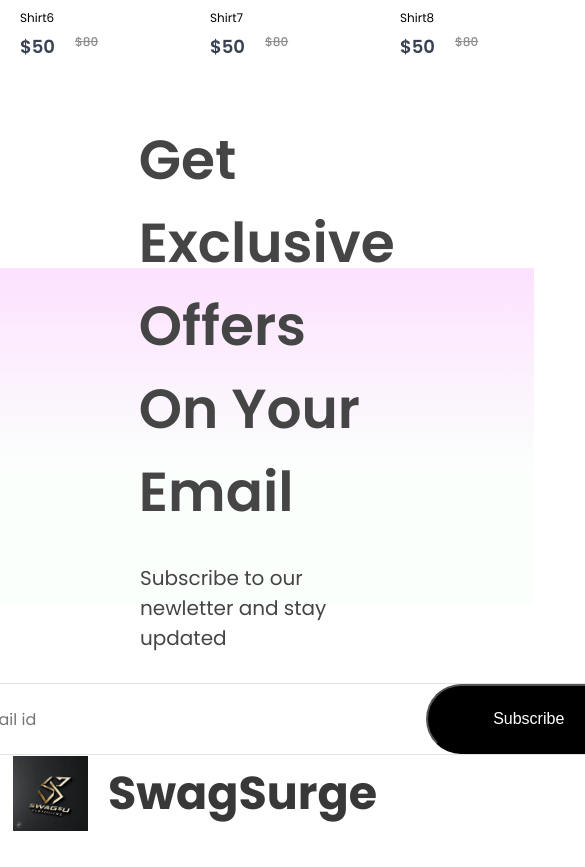
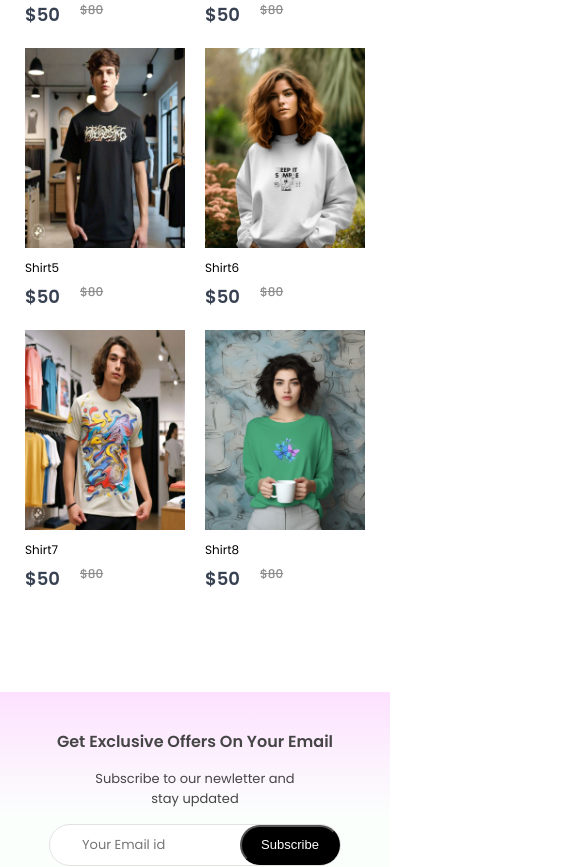
Before and after one commit to Fattahali37/SwagSurge, a React (Create React App) app in the folder frontend/: page / in a window 390 px wide. Shown: the part 2612-3479 px from the top of the page, 585 px wide, since content can reach past the window. Built offline with nearby package versions, Linux system fonts and the light colour scheme.

Commit message:
home page responsive

```diff
--- a/frontend/src/Components/Footer/Footer.css
+++ b/frontend/src/Components/Footer/Footer.css
@@ -54,3 +54,29 @@
 height:3px;
 background: #c7c7c7;;
 }
+
+@media(max-width:800px){
+    .footer{
+        gap:20px;
+    }
+    .footer-logo{
+        gap:10px;
+        align-items: end;
+    }
+    .footer-logo img{
+        width:40px;
+    }
+    .footer-logo p {
+        font-size: 15px;
+    }
+    .footer-links{
+        font-size:14px;
+        gap:10px;
+    }
+    .footer-social-icons img{
+        width:22px;
+    }
+    .footer-copyright{
+        font-size:13px;
+    }
+}
--- a/frontend/src/Components/NewCollecton/NewCollection.css
+++ b/frontend/src/Components/NewCollecton/NewCollection.css
@@ -29,10 +29,7 @@
 
 
 @media (max-width:1280px){
-    .new-collection{
-        height:70vh;
 
-    }
     .new-collection h1{
         font-size:40px;
 
@@ -41,7 +38,7 @@
         width:160px;
         height:4px;
     }
-    .new-collection-item{
+    .collections{
 
         gap:20px;
         margin-top:30px;
@@ -49,10 +46,7 @@
 }
 
 @media (max-width:1024px){
-    .new-collection{
-        height:60vh;
 
-    }
     .new-collection h1{
         font-size:30px;
 
@@ -61,18 +55,14 @@
         width:120px;
         height:3px;
     }
-    .new-collection-item{
+    .collections{
         gap:15px;
         margin-top:20px;
     }
 }
 
 @media (max-width:800px){
-    .new-collection{
-        height:50vh;
-        gap:6px;
 
-    }
     .new-collection h1{
         font-size:20px;
 
@@ -81,16 +71,14 @@
         width:100px;
 
     }
-    .new-collection-item{
+    .collections{
         gap:5px;
 
     }
 }
 @media(max-width:500px){
- .new-collection{
-    height:90vh;
- }
- .new-collection-item{
+
+ .collections{
     display: grid;
     grid-template-columns: 1fr 1fr;
     gap:20px;
--- a/frontend/src/Components/NewsLetter/NewsLetter.css
+++ b/frontend/src/Components/NewsLetter/NewsLetter.css
@@ -49,3 +49,115 @@
     font-size: 16px;
     cursor: pointer;
 }
+
+@media(max-width:1280px){
+
+.newsletter{
+    padding:0px 80px;
+margin-bottom:120px;
+gap:20px;
+}
+.newsletter h1{
+    font-size:36px;
+}
+.newsletter p{
+    font-size: 16px;
+}
+.newsletter div{
+width:600px;
+height:60px;
+}
+.newsletter div input{
+    width:400px;
+}
+.newsletter div button{
+    width:160px;
+height:60px;
+}
+@media(max-width:1024px){
+
+    .newsletter{
+
+    margin-bottom:60px;
+
+    }
+    .newsletter h1{
+        font-size:30px;
+    }
+    .newsletter p{
+        font-size: 14px;
+    }
+    .newsletter div{
+    width:500px;
+    height:50px;
+    }
+    .newsletter div input{
+        width:300px;
+        font-size:14px;
+    }
+    .newsletter div button{
+        width:120px;
+    height:50px;
+    font-size: 14px;
+    }
+
+}
+
+@media(max-width:800px){
+
+    .newsletter{
+
+    margin-bottom:30px;
+    height: 35vh;
+
+    }
+    .newsletter h1{
+        font-size:18px;
+    }
+    .newsletter p{
+        font-size: 12px;
+    }
+    .newsletter div{
+    width:400px;
+    height:40px;
+    }
+    .newsletter div input{
+        width:200px;
+        font-size:13px;
+    }
+    .newsletter div button{
+        width:100px;
+    height:40px;
+    font-size: 13px;
+    }
+
+}
+@media(max-width:500px){
+
+    .newsletter{
+       height: 25vh;
+width:100%;
+padding: 0;
+gap:15px;
+    }
+    .newsletter h1{
+        font-size:16px;
+    }
+    .newsletter p{
+        font-size: 13px;
+        max-width: 200px;
+        text-align: center;
+    }
+    .newsletter div{
+    width:290px;
+    height:40px;
+    }
+    .newsletter div input{
+        width:130px;
+
+    }
+
+
+}
+
+}
```
